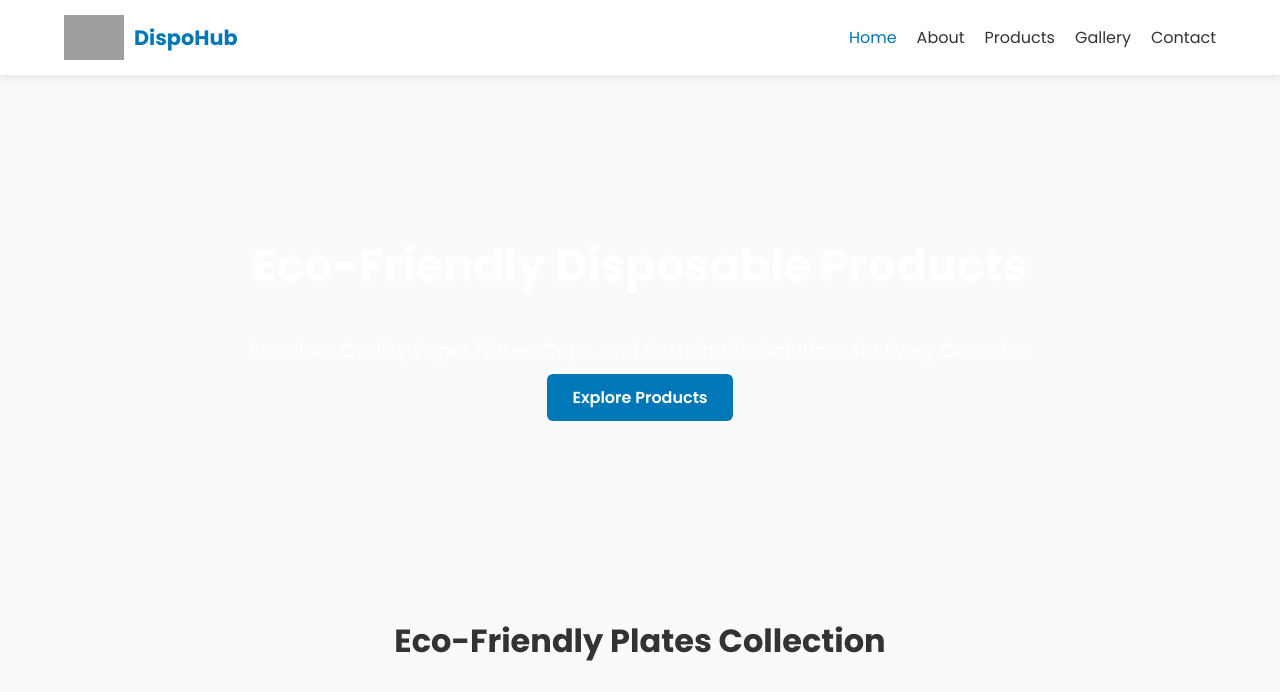
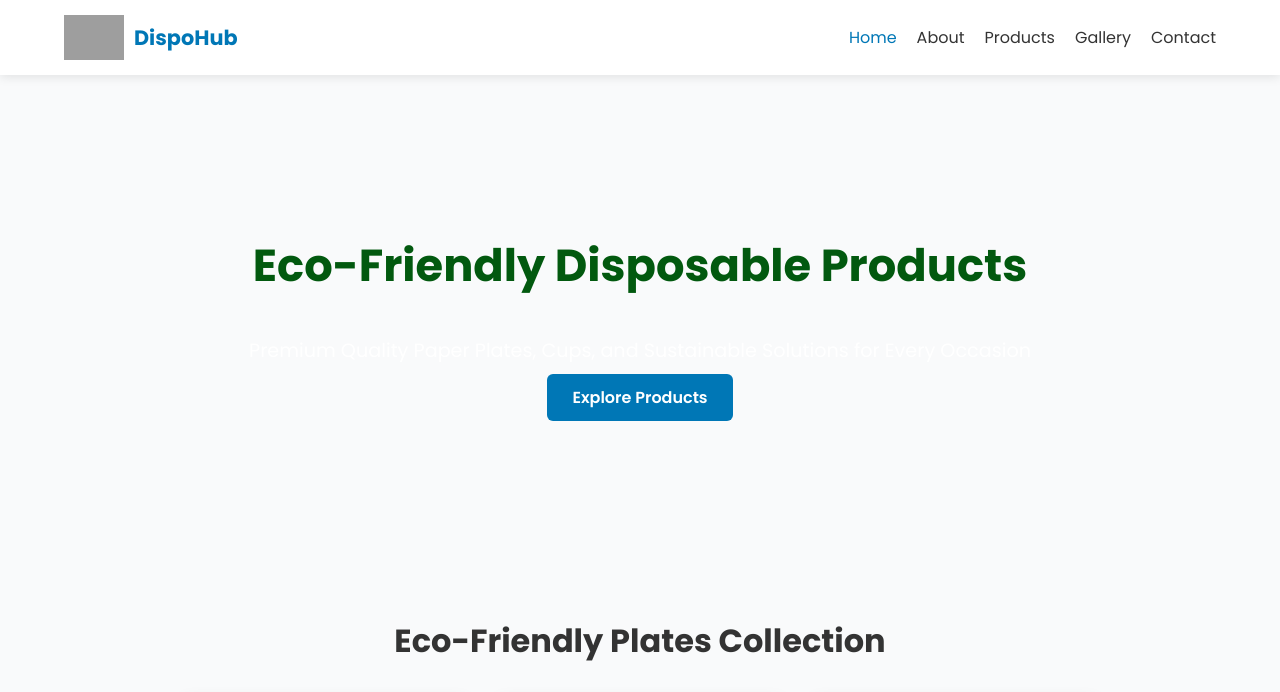
Before and after one commit to dispohubmmtimes-eng/dispohubwebsite2, a plain HTML site: page index.html in a window 1280 px wide. Shown: the top 692 px of the page. Drawn offline with Linux system fonts and the light colour scheme; grey boxes are pictures that could not be loaded.

Commit message:
Update index.html

```diff
--- a/index.html
+++ b/index.html
@@ -145,6 +145,7 @@ menuToggle.addEventListener('click', () => {
 .hero h1 {
   font-size: 2.8rem;
   font-weight: 700;
+  color: #02590F;
 }
 
 .hero p {
```
